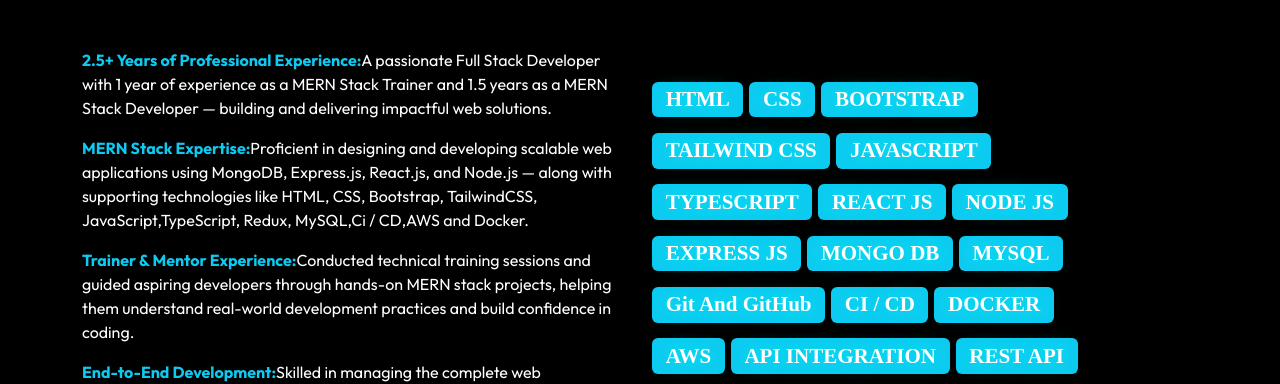
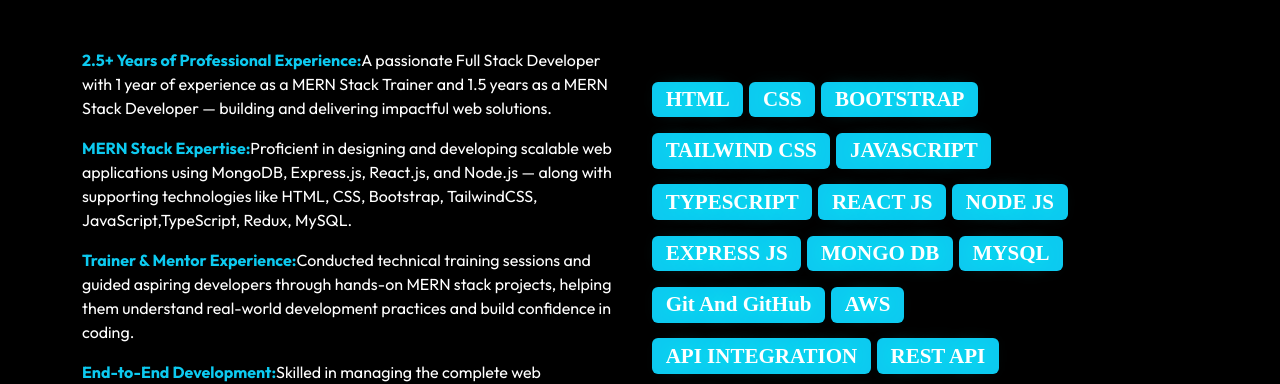
Before and after one commit to Manikandan-5/Portfolio, a React (Create React App) app: page / in a window 1280 px wide. Shown: the part 840-1224 px from the top of the page. Built offline with nearby package versions, Linux system fonts and the light colour scheme.

Commit message:
update_techskill

```diff
--- a/src/component/Skils.js
+++ b/src/component/Skils.js
@@ -19,7 +19,7 @@
 
   <p className='text-white'>
     <strong className='text-info'>MERN Stack Expertise:</strong>
-    Proficient in designing and developing scalable web applications using MongoDB, Express.js, React.js, and Node.js — along with supporting technologies like HTML, CSS, Bootstrap, TailwindCSS, JavaScript,TypeScript, Redux, MySQL,Ci / CD,AWS and Docker.
+    Proficient in designing and developing scalable web applications using MongoDB, Express.js, React.js, and Node.js — along with supporting technologies like HTML, CSS, Bootstrap, TailwindCSS, JavaScript,TypeScript, Redux, MySQL.
   </p>
 
   <p className='text-white'>
@@ -62,8 +62,8 @@
         <h3><span className="badge bg-info text-white">MONGO DB</span></h3>
         <h3><span className="badge bg-info text-white">MYSQL</span></h3>
         <h3><span className="badge bg-info text-white">Git And GitHub</span></h3>
-        <h3><span className="badge bg-info text-white">CI / CD</span></h3>
-        <h3><span className="badge bg-info text-white">DOCKER</span></h3>
+        {/* <h3><span className="badge bg-info text-white">CI / CD</span></h3> */}
+        {/* <h3><span className="badge bg-info text-white">DOCKER</span></h3> */}
         <h3><span className="badge bg-info text-white">AWS</span></h3>
         <h3><span className="badge bg-info text-white">API INTEGRATION</span></h3>
         <h3><span className="badge bg-info text-white">REST API</span></h3>
```
